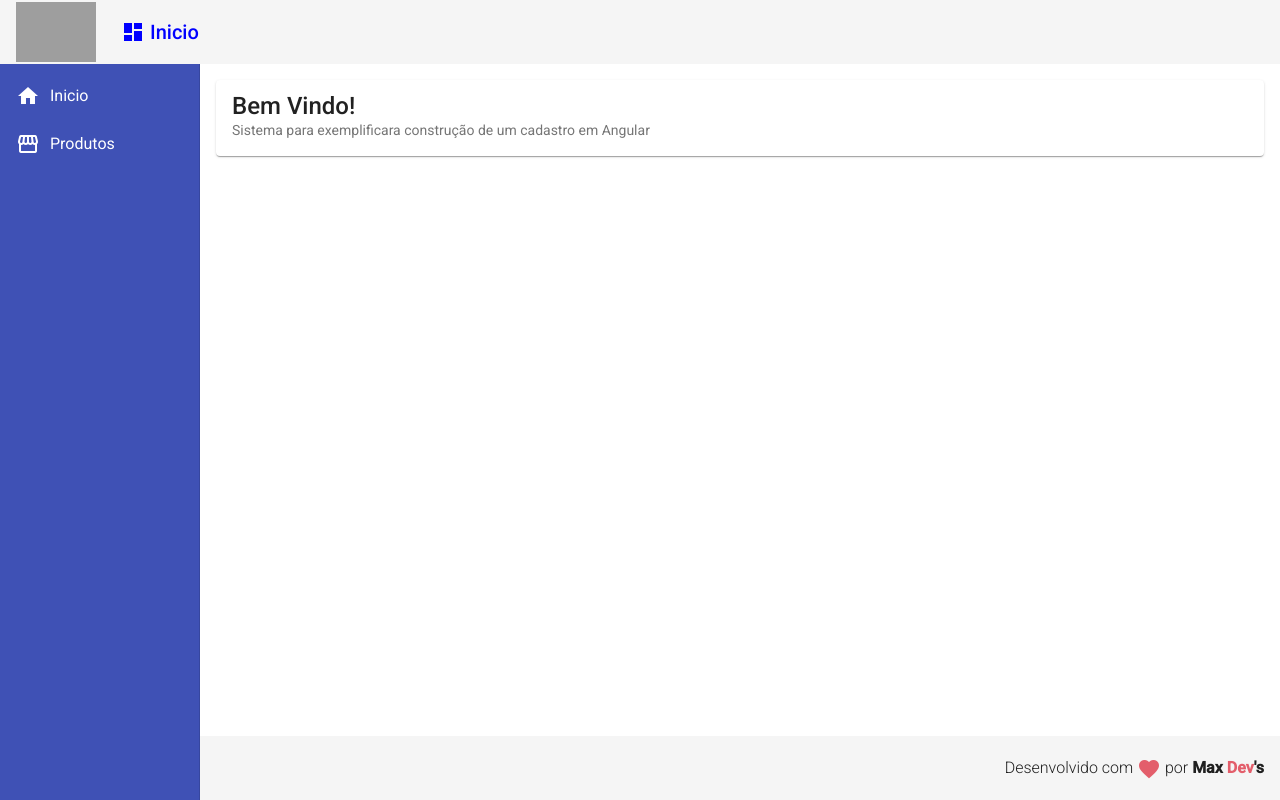
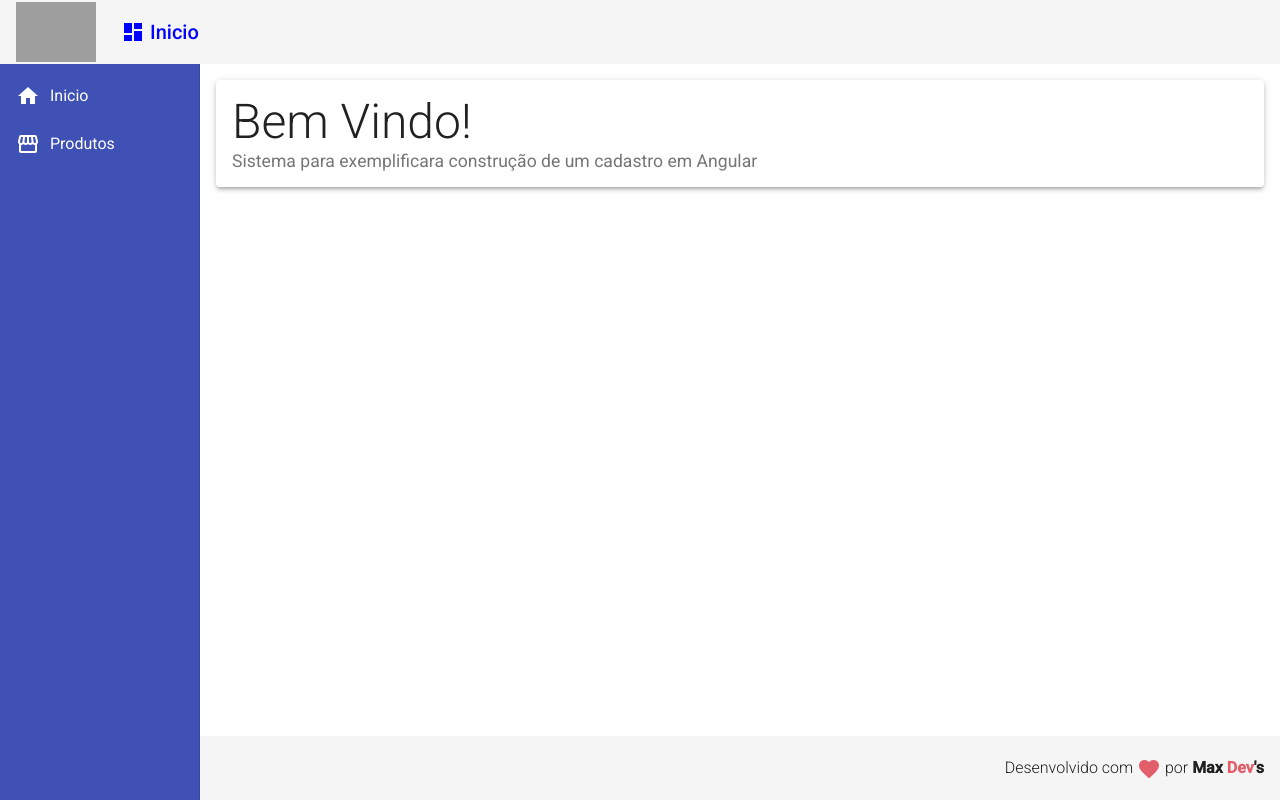
Before and after one commit to RodneiDias/cadastro-Angular, an Angular app in the folder frontend/: page / in a window 1280 px wide. Built offline with nearby package versions, Linux system fonts and the light colour scheme; grey boxes are pictures that could not be loaded.

Commit message:
Criação do card

```diff
--- a/frontend/src/app/views/home/home.component.css
+++ b/frontend/src/app/views/home/home.component.css
@@ -0,0 +1,10 @@
+.home .title{
+    font-size: 3rem;
+    font-weight: 300;
+    line-height: 1.2rem;
+    padding: 1rem 0 1rem 0;
+}
+.home .subtitle{
+    font-size: 1.1rem;
+
+}
--- a/frontend/src/app/views/home/home.component.html
+++ b/frontend/src/app/views/home/home.component.html
@@ -1,4 +1,4 @@
-<mat-card>
+<mat-card class="home mat-elevation-z3">
     <mat-card-title class="title">
         Bem Vindo!
     </mat-card-title>
```
